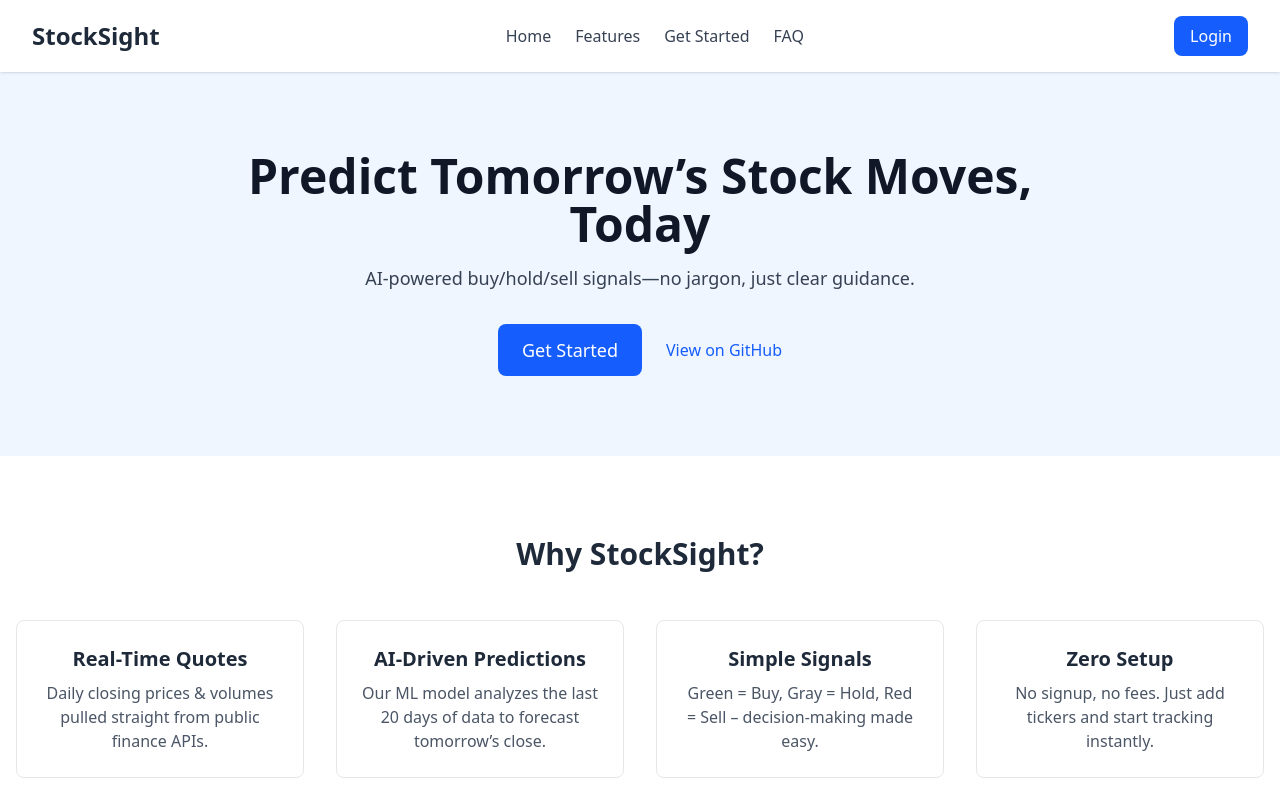
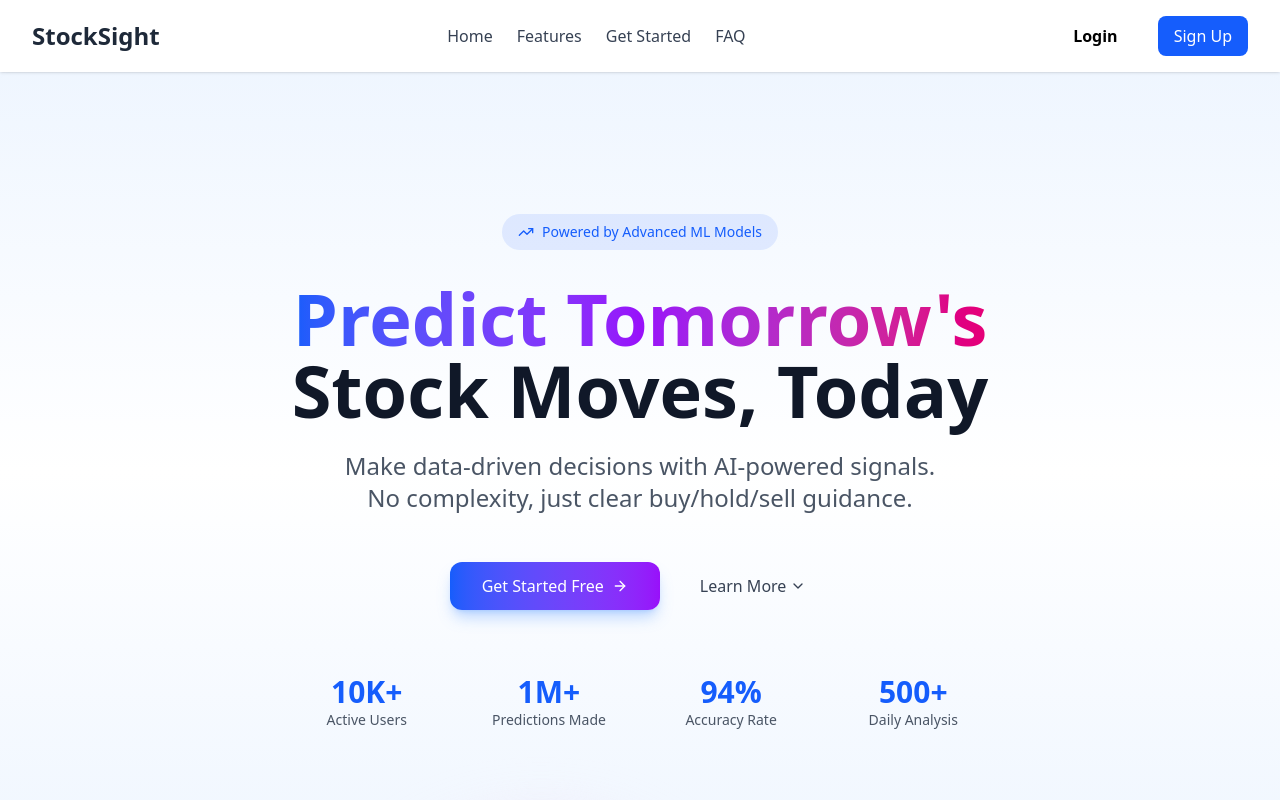
Before and after one commit to raghavxkatta/smartStock-2, a React (Vite) app in the folder frontend/: page / in a window 1280 px wide. Shown: the top 800 px of the page. Built offline with nearby package versions, Linux system fonts and the light colour scheme.

Commit message:
Refactor: Enhanced the styling of the Hero section of the home page

```diff
--- a/frontend/src/components/Header.jsx
+++ b/frontend/src/components/Header.jsx
@@ -24,8 +24,10 @@ function Header() {
                     <a href="#get-started" className="text-gray-700 hover:text-blue-600">Get Started</a>
                     <a href="#faq" className="text-gray-700 hover:text-blue-600">FAQ</a>
                 </nav>
+<div>
+
                 <motion.button
-                    className="ml-6 px-4 py-2 bg-blue-600 text-white rounded-lg hover:bg-blue-700 focus:outline-none"
+                    className="ml-6 px-4 py-2  text-black font-semibold cursor-pointer rounded-lg hover:text-blue-700 focus:outline-none"
                     variants={buttonVariants}
                     initial="initial"
                     whileHover="hover"
@@ -38,6 +40,21 @@ function Header() {
                 >
                     Login
                 </motion.button>
+                <motion.button
+                    className="ml-6 px-4 py-2 bg-blue-600 cursor-pointer text-white rounded-lg hover:bg-blue-700 focus:outline-none"
+                    variants={buttonVariants}
+                    initial="initial"
+                    whileHover="hover"
+                    whileTap="tap"
+                    onClick={() =>
+                        document
+                            .getElementById('get-started')
+                            .scrollIntoView({ behavior: 'smooth' })
+                    }
+                >
+                    Sign Up
+                </motion.button>
+</div>
             </div>
         </motion.header>
     );
--- a/frontend/src/pages/Home.jsx
+++ b/frontend/src/pages/Home.jsx
@@ -1,6 +1,8 @@
 import React, { useState } from 'react';
 import { motion } from 'framer-motion';
 import { ChevronDown, ChevronUp } from 'lucide-react';
+import {TrendingUp, ArrowRight} from 'lucide-react';
+
 import Header from '../components/Header'
 const containerVariants = {
     hidden: { opacity: 0 },
@@ -50,51 +52,151 @@ export default function Homepage() {
     return (
         <div className="font-sans text-gray-800">
             {/* Header */}
-<Header/>
+            <Header />
             {/* Hero Section */}
-            <section id="home" className="bg-blue-50 py-20">
+
+
+
+
+            <section className="relative min-h-screen flex items-center justify-center overflow-hidden bg-gradient-to-b from-blue-50 via-white to-blue-50">
+                {/* Animated Background Elements */}
+                <div className="absolute inset-0 overflow-hidden">
+                    <div className="absolute -top-1/2 -left-1/4 w-96 h-96 bg-blue-100 rounded-full mix-blend-multiply filter blur-xl opacity-70 animate-blob" />
+                    <div className="absolute -top-1/2 -right-1/4 w-96 h-96 bg-purple-100 rounded-full mix-blend-multiply filter blur-xl opacity-70 animate-blob animation-delay-2000" />
+                    <div className="absolute -bottom-1/2 left-1/4 w-96 h-96 bg-pink-100 rounded-full mix-blend-multiply filter blur-xl opacity-70 animate-blob animation-delay-4000" />
+                </div>
+
+                <div className="relative max-w-7xl mx-auto px-4 sm:px-6 lg:px-8 py-20">
                     <motion.div
-                    className="max-w-4xl mx-auto text-center px-4"
+                        className="text-center"
                         variants={containerVariants}
                         initial="hidden"
                         animate="visible"
                     >
+                        {/* Floating Badge */}
+                        <motion.div
+                            className="inline-flex items-center px-4 py-2 bg-blue-600/10 rounded-full text-blue-600 text-sm font-medium mb-8"
+                            initial={{ opacity: 0, y: 20 }}
+                            animate={{ opacity: 1, y: 0 }}
+                            transition={{ delay: 0.2 }}
+                        >
+                            <TrendingUp className="w-4 h-4 mr-2" />
+                            Powered by Advanced ML Models
+                        </motion.div>
+
+                        {/* Main Heading with Gradient */}
                         <motion.h1
-                        className="text-4xl md:text-5xl font-extrabold text-gray-900 mb-4"
+                            className="text-5xl md:text-7xl font-extrabold mb-6"
                             variants={itemVariants}
                         >
-                        Predict Tomorrow’s Stock Moves, Today
+                            <span className="bg-gradient-to-r from-blue-600 via-purple-600 to-pink-600 bg-clip-text text-transparent">
+                                Predict Tomorrow's
+                            </span>
+                            <br />
+                            <span className="text-gray-900">Stock Moves, Today</span>
                         </motion.h1>
+
+                        {/* Subheading with Enhanced Typography */}
                         <motion.p
-                        className="text-lg text-gray-700 mb-8"
+                            className="text-xl md:text-2xl text-gray-600 mb-12 max-w-3xl mx-auto"
                             variants={itemVariants}
                         >
-                        AI-powered buy/hold/sell signals—no jargon, just clear guidance.
+                            Make data-driven decisions with AI-powered signals.
+                            <br className="hidden sm:block" />
+                            No complexity, just clear buy/hold/sell guidance.
                         </motion.p>
-                    <motion.div className="flex justify-center gap-4" variants={itemVariants}>
-                        <motion.button
-                            className="px-6 py-3 bg-blue-600 text-white rounded-lg text-lg font-medium hover:bg-blue-700 focus:outline-none"
-                            variants={buttonVariants}
-                            whileHover="hover"
-                            whileTap="tap"
-                            onClick={() => document.getElementById('get-started').scrollIntoView({ behavior: 'smooth' })}
+
+                        {/* CTA Buttons */}
+                        <motion.div
+                            className="flex flex-col sm:flex-row items-center justify-center gap-4"
+                            variants={itemVariants}
                         >
-                            Get Started
-                        </motion.button>
                             <motion.a
-                            href="https://github.com/your-username/stock-sight-api"
-                            target="_blank"
-                            rel="noopener noreferrer"
-                            className="ml-2 text-blue-600 hover:underline self-center"
-                            variants={buttonVariants}
-                            whileHover="hover"
-                            whileTap="tap"
+                                href="/signup"
+                                className="group relative inline-flex items-center justify-center px-8 py-3 bg-gradient-to-r from-blue-600 to-purple-600 text-white font-medium rounded-xl overflow-hidden shadow-lg shadow-blue-500/30 hover:shadow-blue-500/50 transition-shadow"
+                                whileHover={{ scale: 1.05 }}
+                                whileTap={{ scale: 0.95 }}
                             >
-                            View on GitHub
+                                <span className="absolute inset-0 w-full h-full bg-gradient-to-r from-purple-600 to-blue-600 opacity-0 group-hover:opacity-100 transition-opacity" />
+                                <span className="relative flex items-center">
+                                    Get Started Free
+                                    <ArrowRight className="w-4 h-4 ml-2 group-hover:translate-x-1 transition-transform" />
+                                </span>
+                            </motion.a>
+
+                            <motion.a
+                                href="#features"
+                                className="inline-flex items-center px-6 py-3 text-gray-700 hover:text-blue-600 font-medium transition-colors"
+                                whileHover={{ scale: 1.05 }}
+                                whileTap={{ scale: 0.95 }}
+                            >
+                                Learn More
+                                <ChevronDown className="w-4 h-4 ml-1" />
                             </motion.a>
                         </motion.div>
+
+                        {/* Stats Section */}
+                        <motion.div
+                            className="mt-16 grid grid-cols-2 md:grid-cols-4 gap-8"
+                            variants={containerVariants}
+                            initial="hidden"
+                            animate="visible"
+                        >
+                            {[
+                                { label: 'Active Users', value: '10K+' },
+                                { label: 'Predictions Made', value: '1M+' },
+                                { label: 'Accuracy Rate', value: '94%' },
+                                { label: 'Daily Analysis', value: '500+' },
+                            ].map((stat, index) => (
+                                <motion.div
+                                    key={stat.label}
+                                    className="text-center"
+                                    variants={itemVariants}
+                                >
+                                    <div className="text-3xl font-bold text-blue-600">{stat.value}</div>
+                                    <div className="text-sm text-gray-600">{stat.label}</div>
                                 </motion.div>
+                            ))}
+                        </motion.div>
+                    </motion.div>
+                </div>
+
+                {/* Scroll Indicator */}
+                <motion.div
+                    className="absolute bottom-8 left-1/2 transform -translate-x-1/2"
+                    animate={{
+                        y: [0, 10, 0],
+                    }}
+                    transition={{
+                        duration: 1.5,
+                        repeat: Infinity,
+                        repeatType: "reverse",
+                    }}
+                >
+                    <ChevronDown className="w-6 h-6 text-gray-400" />
+                </motion.div>
+
+                {/* Add this to your global CSS or Tailwind config */}
+                <style jsx>{`
+        @keyframes blob {
+          0% { transform: translate(0px, 0px) scale(1); }
+          33% { transform: translate(30px, -50px) scale(1.1); }
+          66% { transform: translate(-20px, 20px) scale(0.9); }
+          100% { transform: translate(0px, 0px) scale(1); }
+        }
+        .animate-blob {
+          animation: blob 7s infinite;
+        }
+        .animation-delay-2000 {
+          animation-delay: 2s;
+        }
+        .animation-delay-4000 {
+          animation-delay: 4s;
+        }
+      `}</style>
             </section>
+
+
 
             {/* Features Section */}
             <section id="features" className="py-20">
```
Lines whose indentation alone changed are shown as unchanged.
